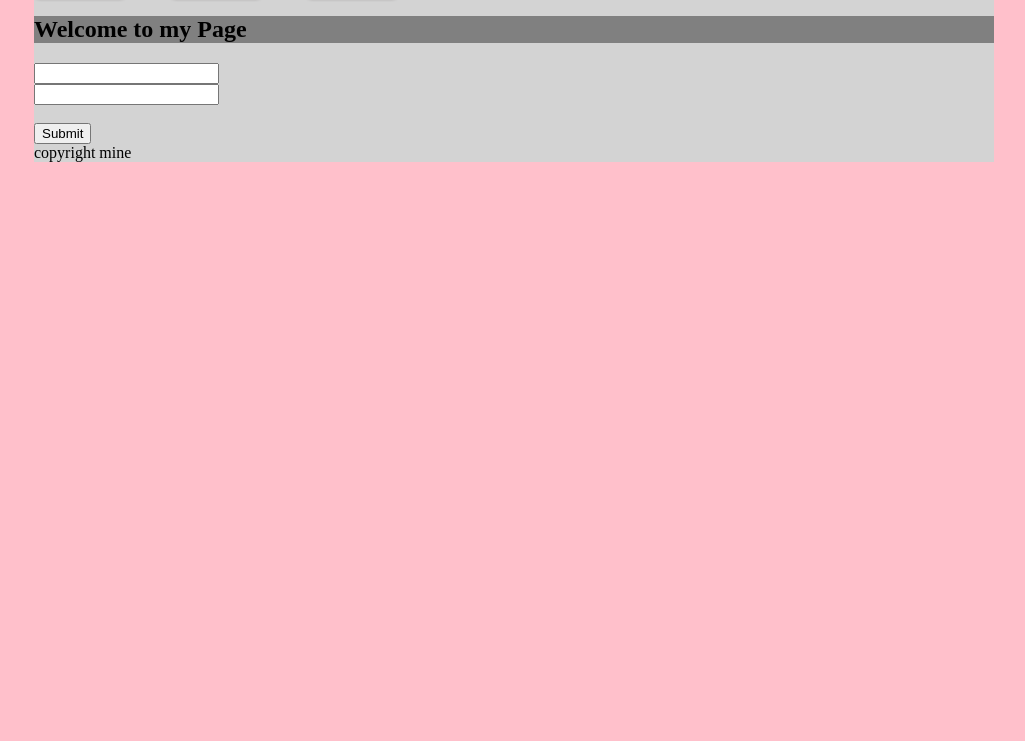
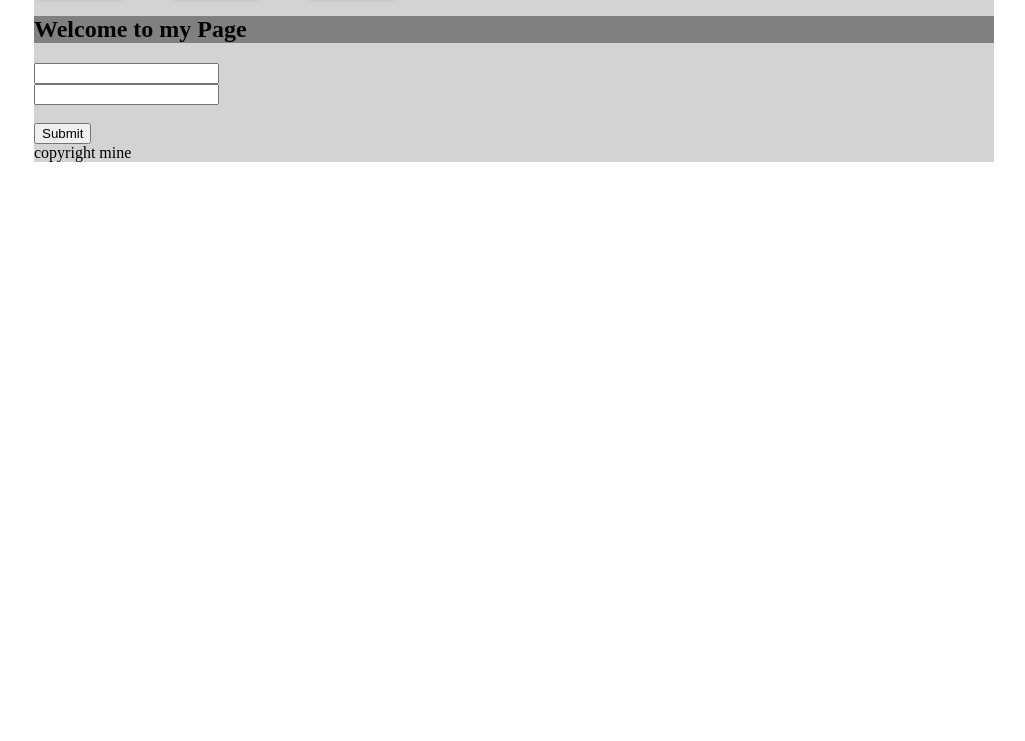
Before and after one commit to Muazzi/MyFirstProject, a plain HTML site: page index.html in a window 1280 px wide. Shown: the part 59-800 px from the top of the page, without its empty margins (126-1151 px from the left). Drawn offline with Linux system fonts and the light colour scheme.

Commit message:
removed the pink bg

```diff
--- a/styles.css
+++ b/styles.css
@@ -1,5 +1,5 @@
 body {
-    background-color: pink;
+
 
 
 }
```
